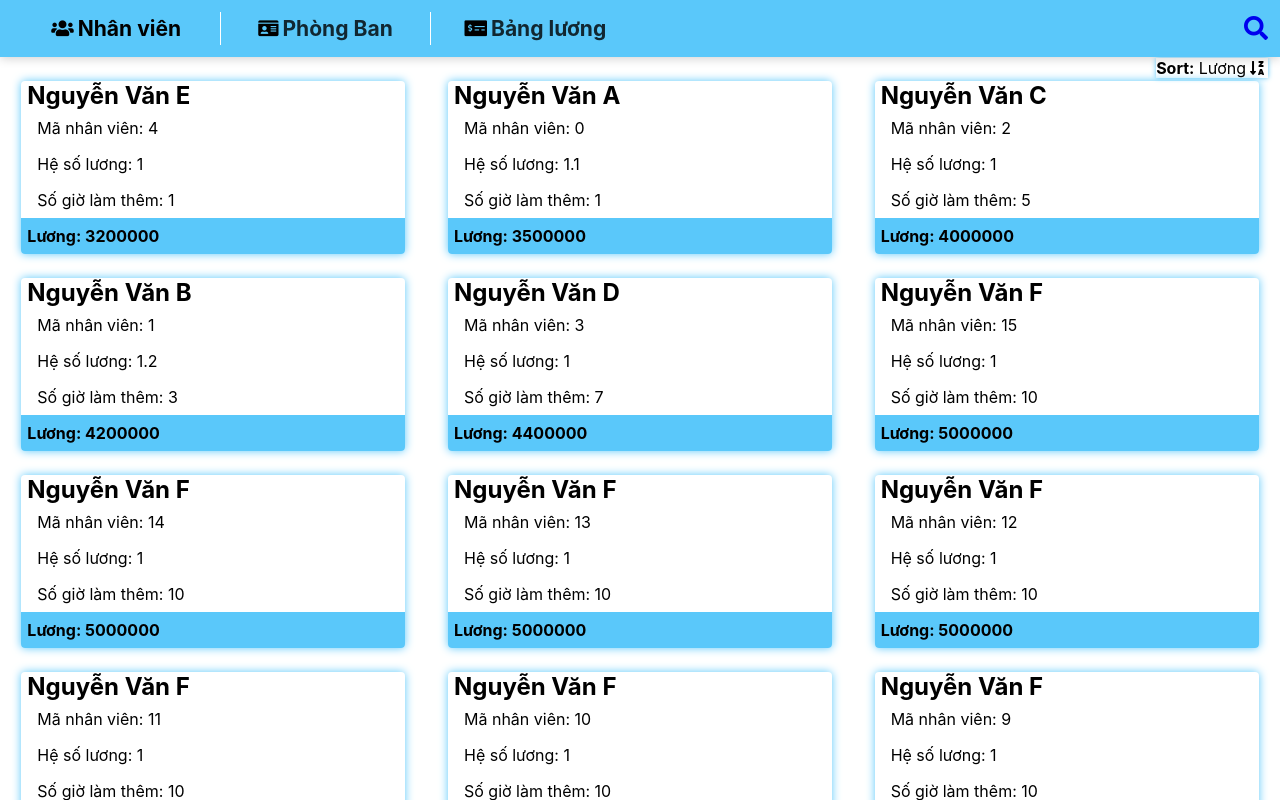
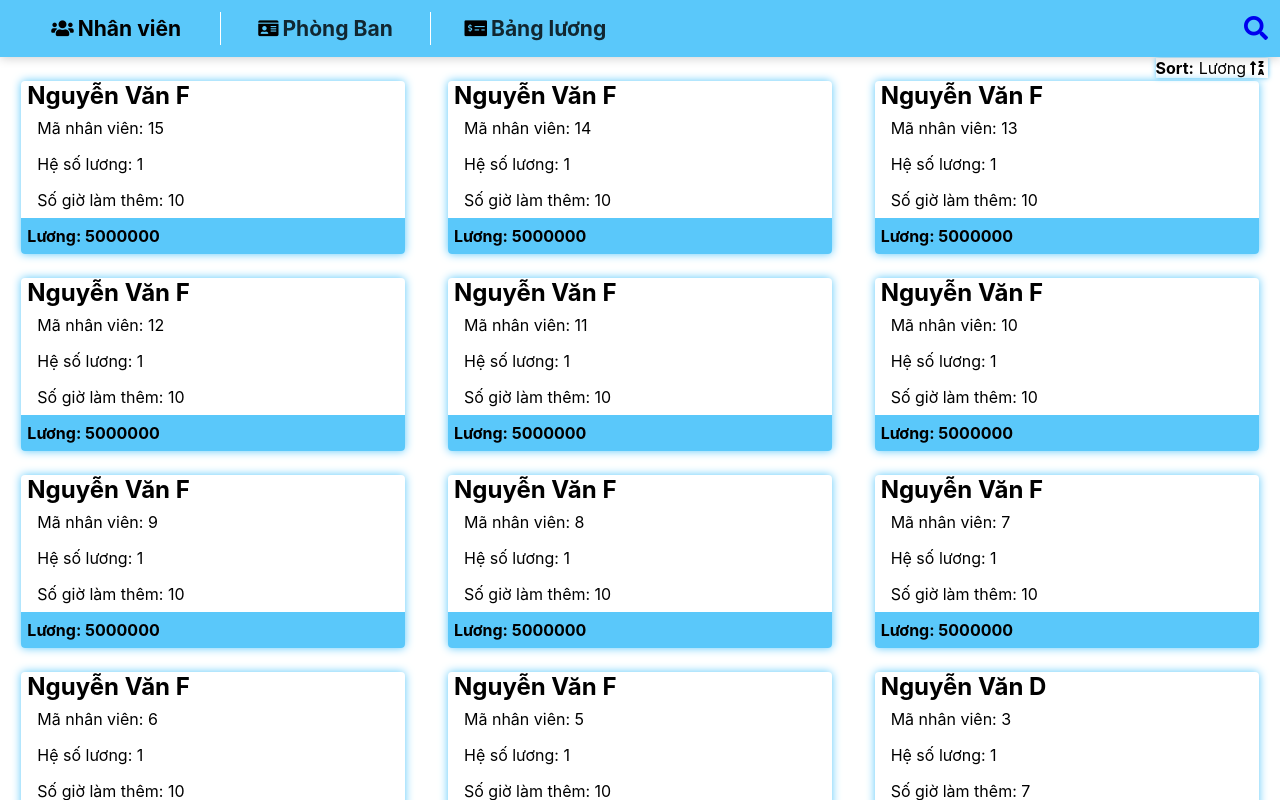
Before and after one commit to PhanNhuong123/Funix, a React (Create React App) app: page /Salary in a window 1280 px wide. Both pictures are taken after a click on the item "Id". Shown: the top 800 px of the page. Built offline with nearby package versions, Linux system fonts and the light colour scheme.

Commit message:
fix sort todo

```diff
--- a/src/App.css
+++ b/src/App.css
@@ -122,6 +122,10 @@
   font-size: medium;
   margin-right: 4px;
   cursor: pointer;
+}
+
+.sort__selec-sort{
+  display: none;
 }
 
 /* staff */
--- a/src/components/pages/SalaryPage.js
+++ b/src/components/pages/SalaryPage.js
@@ -15,10 +15,8 @@ const SalaryInfo = ({ staff, salary }) => (
 );
 function Salary() {
   const [staffs, setStaffs] = useState(STAFFS);
-  console.log(staffs);
   const SortData = () => {
     let sortResult = [...STAFFS];
-    console.log(staffs);
 
     for (let i = 0; i < sortResult.length; i++) {
       sortResult[i].salary = salaryVal(
@@ -28,12 +26,10 @@ function Salary() {
     }
 
     const icon = document.getElementsByClassName("sort__selec-sort")[0];
+    icon.style.display = "inline";
     const select =
       document.getElementsByClassName("sort__selec-choose")[0].innerHTML;
-    if (icon.innerHTML === '<i class="fas fa-sort-alpha-up-alt"></i>') {
-      console.log(icon.innerHTML);
-      icon.innerHTML = '<i class="fas fa-sort-alpha-down-alt"></i>';
-
+    if (icon.innerHTML === '<i class="fas fa-sort-alpha-down-alt"></i>') {
       if (select === "Id") {
         for (let i = 0; i < sortResult.length; i++) {
           for (let j = i + 1; j < sortResult.length; j++) {
@@ -87,6 +83,16 @@ function Salary() {
   // useEffect(()=> {
   //   setStaffs(sortResult)
   // },[sortResult]);
+  const handleClickSort = () => {
+    const icon = document.getElementsByClassName("sort__selec-sort")[0];
+    if (icon.innerHTML === '<i class="fas fa-sort-alpha-up-alt"></i>') {
+      icon.innerHTML = '<i class="fas fa-sort-alpha-down-alt"></i>';
+      SortData();
+    } else {
+      icon.innerHTML = '<i class="fas fa-sort-alpha-up-alt"></i>';
+      SortData();
+    }
+  };
   const handleClickSortProp = (e) => {
     const select = e.target;
 
@@ -113,8 +119,11 @@ function Salary() {
         >
           Id
         </li>
-        <li className="sort__selec sort__selec-sort" onClick={() => SortData()}>
-          <i class="fas fa-sort-alpha-up-alt"></i>
+        <li
+          className="sort__selec sort__selec-sort"
+          onClick={() => handleClickSort()}
+        >
+          <i className="fas fa-sort-alpha-up-alt"></i>
         </li>
       </ul>
       <div className="wrapper__salarys ">
```
